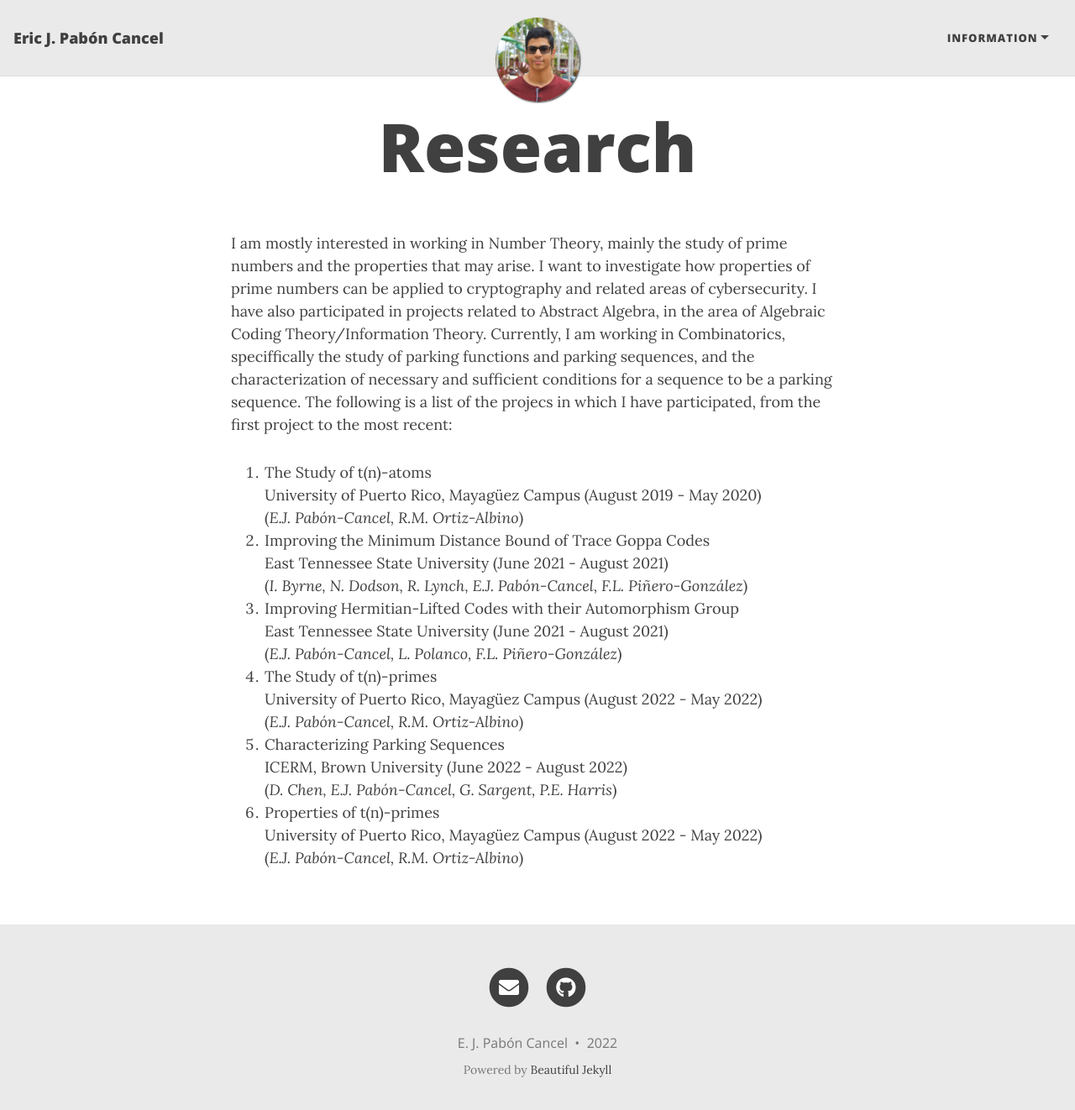
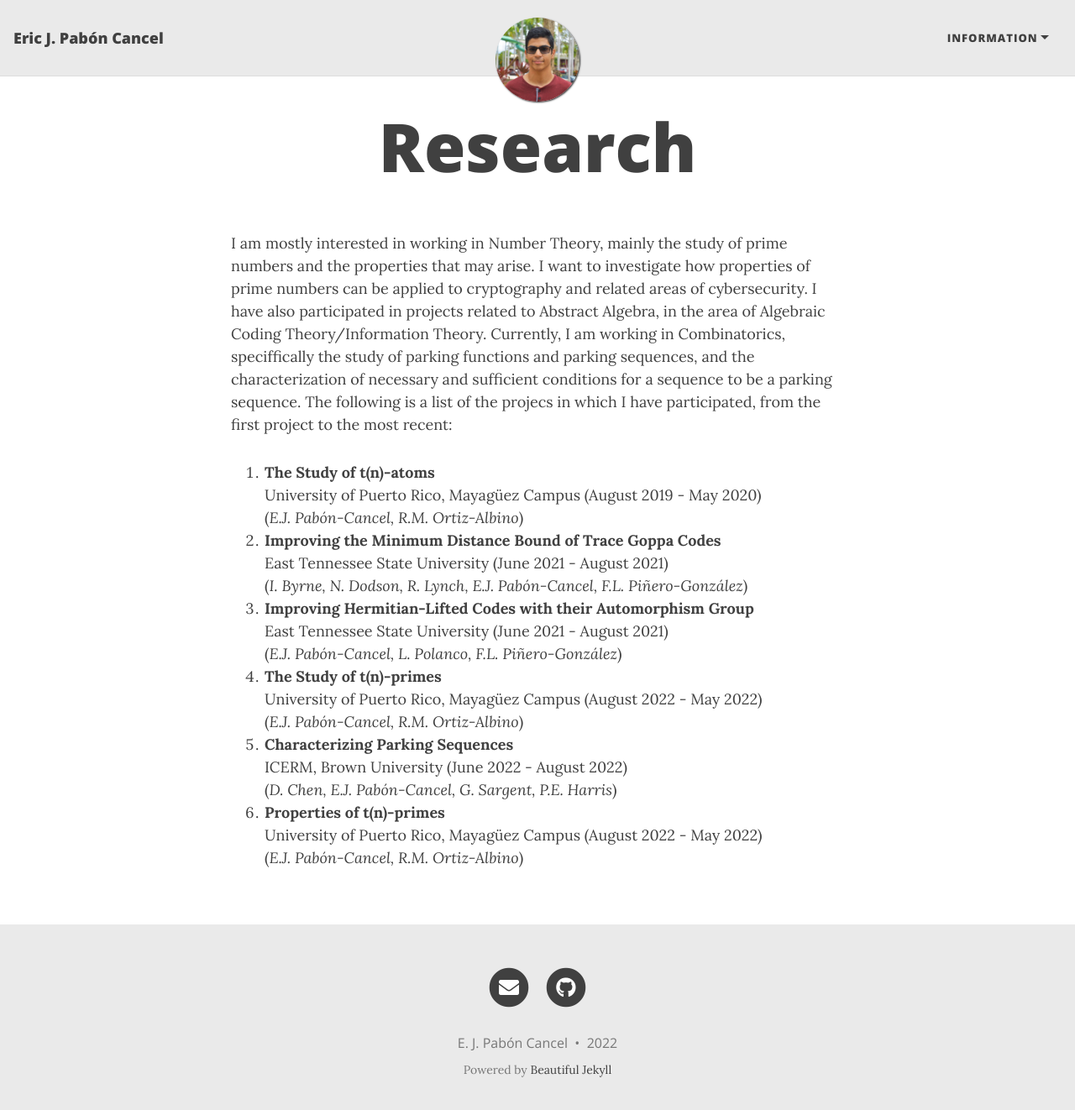
Before and after one commit to ejpaboncancel/ejpaboncancel-old.github.io, a Jekyll site: the page built from research.md, in a window 1280 px wide and 1335 px high. Shown: the top 1322 px of the window at 84% size. Built offline with Jekyll 4.4.1, drawn with Linux system fonts in a browser that asks for light colours; nearby versions of some CDN libraries.

```diff
--- a/research.md
+++ b/research.md
@@ -10,9 +10,9 @@ Combinatorics, speciffically the study of parking functions and parking sequence
 for a sequence to be a parking sequence. The following is a list of the projecs in which I have participated, from the first project to
 the most recent: </p>
 
-1. The Study of t(n)-atoms <br> University of Puerto Rico, Mayagüez Campus (August 2019 - May 2020) <br> (<i>E.J. Pabón-Cancel, R.M. Ortiz-Albino</i>)
-2. Improving the Minimum Distance Bound of Trace Goppa Codes <br> East Tennessee State University (June 2021 - August 2021) <br> (<i>I. Byrne, N. Dodson, R. Lynch, E.J. Pabón-Cancel, F.L. Piñero-González</i>)
-3. Improving Hermitian-Lifted Codes with their Automorphism Group <br> East Tennessee State University (June 2021 - August 2021) <br> (<i>E.J. Pabón-Cancel, L. Polanco, F.L. Piñero-González</i>)
-4. The Study of t(n)-primes <br> University of Puerto Rico, Mayagüez Campus (August 2022 - May 2022) <br> (<i>E.J. Pabón-Cancel, R.M. Ortiz-Albino</i>)
-5. Characterizing Parking Sequences <br> ICERM, Brown University (June 2022 - August 2022) <br> (<i>D. Chen, E.J. Pabón-Cancel, G. Sargent, P.E. Harris</i>)
-6. Properties of t(n)-primes <br> University of Puerto Rico, Mayagüez Campus (August 2022 - May 2022) <br> (<i>E.J. Pabón-Cancel, R.M. Ortiz-Albino</i>)
+1. **The Study of t(n)-atoms** <br> University of Puerto Rico, Mayagüez Campus (August 2019 - May 2020) <br> (<i>E.J. Pabón-Cancel, R.M. Ortiz-Albino</i>)
+2. **Improving the Minimum Distance Bound of Trace Goppa Codes** <br> East Tennessee State University (June 2021 - August 2021) <br> (<i>I. Byrne, N. Dodson, R. Lynch, E.J. Pabón-Cancel, F.L. Piñero-González</i>)
+3. **Improving Hermitian-Lifted Codes with their Automorphism Group** <br> East Tennessee State University (June 2021 - August 2021) <br> (<i>E.J. Pabón-Cancel, L. Polanco, F.L. Piñero-González</i>)
+4. **The Study of t(n)-primes** <br> University of Puerto Rico, Mayagüez Campus (August 2022 - May 2022) <br> (<i>E.J. Pabón-Cancel, R.M. Ortiz-Albino</i>)
+5. **Characterizing Parking Sequences** <br> ICERM, Brown University (June 2022 - August 2022) <br> (<i>D. Chen, E.J. Pabón-Cancel, G. Sargent, P.E. Harris</i>)
+6. **Properties of t(n)-primes** <br> University of Puerto Rico, Mayagüez Campus (August 2022 - May 2022) <br> (<i>E.J. Pabón-Cancel, R.M. Ortiz-Albino</i>)
```
